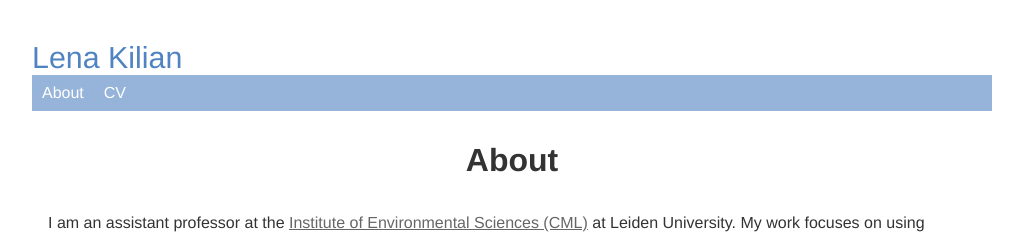
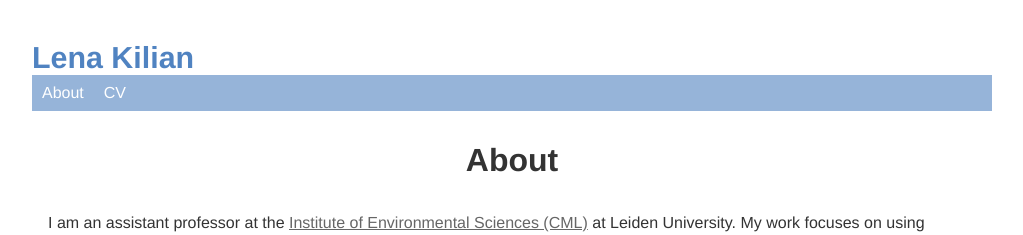
Before and after one commit to lena-kilian/lena-kilian.github.io, a Jekyll site: the page built from index.md, in a window 1280 px wide. Shown: the top 235 px of the page, without its empty margins (128-1151 px from the left). Built offline with Jekyll 4.4.1, drawn with Linux system fonts in a browser that asks for light colours; our own code applies the rules of GitHub Pages for plain Markdown files.

Commit message:
Update main.css

```diff
--- a/css/main.css
+++ b/css/main.css
@@ -104,12 +104,13 @@
 }
 
 a:hover {
-    color: #96B4D9;
+    color: #5083C1;
 }
 
 title_main {
     font-size: 1.9em;
     font-family: 'Helvetica';
+    font-weight: bold;
     color: #5083C1;
     padding: 0px 16px 0px 0px;
 }
```
